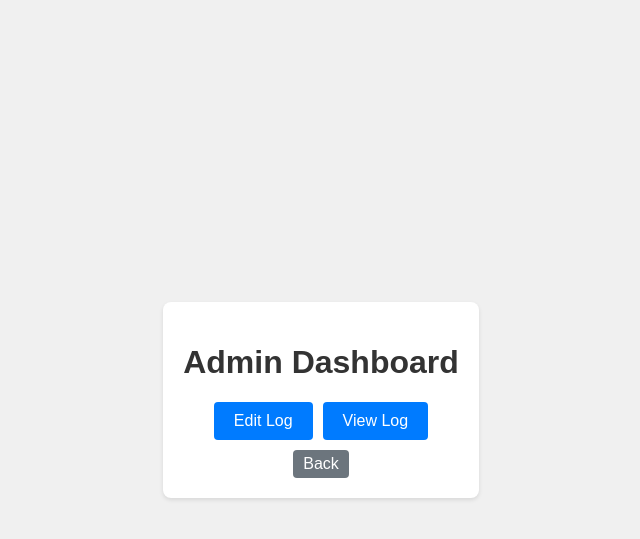
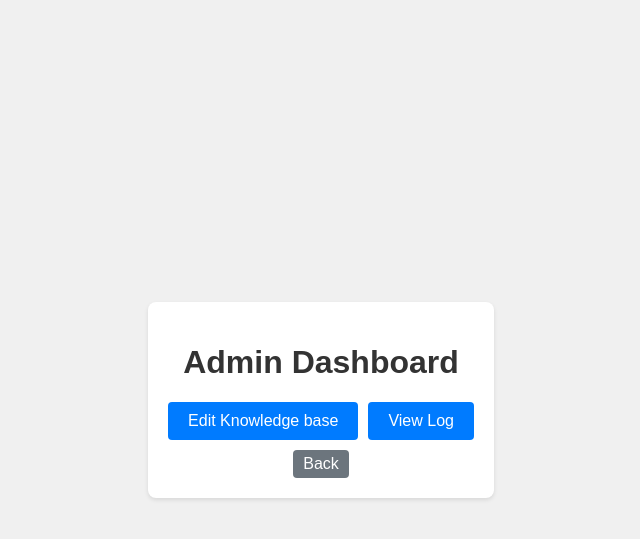
Before and after one commit to Ganeshkharde1/FAQ-assistant, a Flask app: page /admin_dashboard in a window 1280 px wide. Shown: the top 539 px of the page, without its empty margins (319-959 px from the left). Run offline with Flask 3, Linux system fonts and the light colour scheme.

Commit message:
Update admin_dashboard.html

```diff
--- a/templates/admin_dashboard.html
+++ b/templates/admin_dashboard.html
@@ -8,7 +8,7 @@
     <div class="container">
         <h1>Admin Dashboard</h1>
         <div class="button-container">
-            <a href="{{ url_for('edit_file') }}" class="button">Edit Log</a>
+            <a href="{{ url_for('edit_file') }}" class="button">Edit Knowledge base</a>
             <a href="{{ url_for('showdata') }}" class="button">View Log</a>
         </div>
         <a href="{{ url_for('index') }}" class="back-button">Back</a>
```
